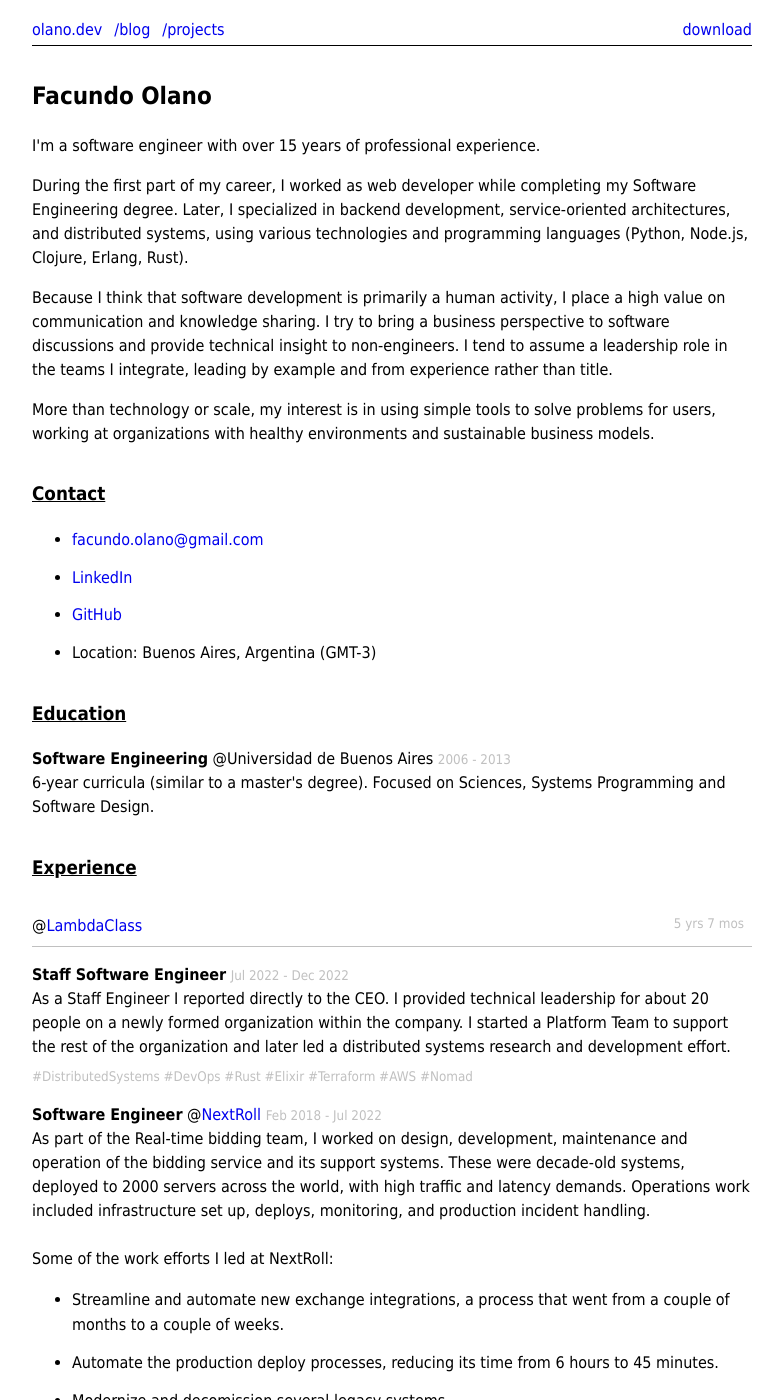
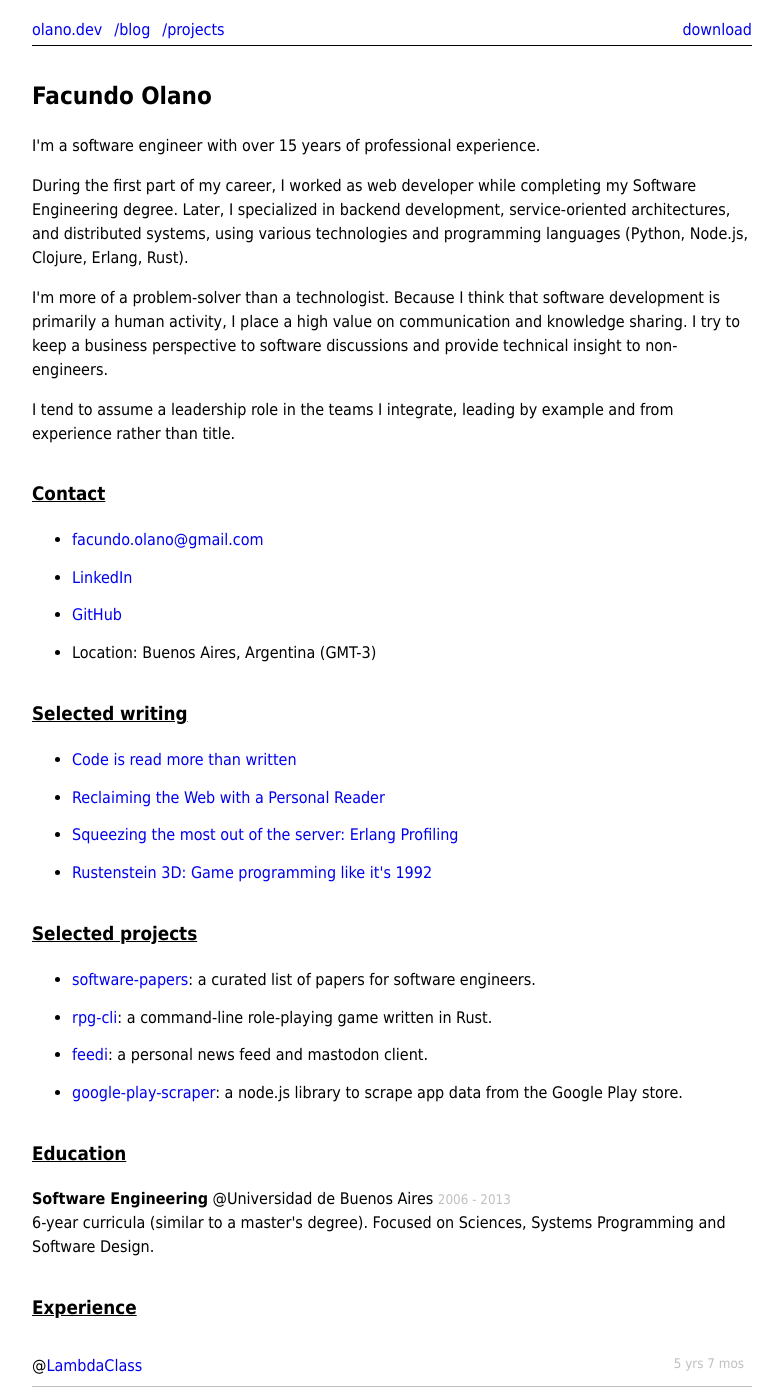
Before and after one commit to facundoolano/olano.dev, a Jekyll site: the page built from resume.html, in a window 1280 px wide and 1400 px high. Shown: the whole window, without its empty margins (248-1031 px from the left). Built offline with Jekyll 4.4.1, drawn with Linux system fonts in a browser that asks for light colours.

Commit message:
add writing and projects to resume

```diff
--- a/resume.html
+++ b/resume.html
@@ -8,17 +8,15 @@ head_title: Resume
     <p>I'm a software engineer with over 15 years of professional experience.</p>
 
     <p>
-    During the first part of my career, I worked as web developer while completing my Software Engineering degree.
-    Later, I specialized in backend development, service-oriented architectures, and distributed systems, using various technologies and programming languages (Python, Node.js, Clojure, Erlang, Rust).
-</p>
+        During the first part of my career, I worked as web developer while completing my Software Engineering degree.
+        Later, I specialized in backend development, service-oriented architectures, and distributed systems, using various technologies and programming languages (Python, Node.js, Clojure, Erlang, Rust).
+    </p>
 
-<p>
-Because I think that software development is primarily a human activity, I place a high value on communication and knowledge sharing. I try to bring a business perspective to software discussions and provide technical insight to non-engineers. I tend to assume a leadership role in the teams I integrate, leading by example and from experience rather than title.
-</p>
-
-<p>
-    More than technology or scale, my interest is in using simple tools to solve problems for users, working at organizations with healthy environments and sustainable business models.
-</p>
+    <p>
+        I'm more of a problem-solver than a technologist. Because I think that software development is primarily a human activity, I place a high value on communication and knowledge sharing.
+        I try to keep a business perspective to software discussions and provide technical insight to non-engineers.
+    </p>
+    <p>I tend to assume a leadership role in the teams I integrate, leading by example and from experience rather than title.</p>
 
 <h3>Contact</h3>
 
@@ -29,7 +27,23 @@ Because I think that software development is primarily a human activity, I place
     <li>Location: Buenos Aires, Argentina (GMT-3)</li>
 </ul>
 
-<h3> Education</h3>
+<h3>Selected writing</h3>
+<ul>
+    <li><a href="/2023-11-30-code-is-run-more-than-read">Code is read more than written</a></li>
+    <li><a href="/2023-12-12-reclaiming-the-web-with-a-personal-reader">Reclaiming the Web with a Personal Reader</a></li>
+    <li><a href="https://tech.nextroll.com/blog/dev/2020/04/07/erlang-profiling.html">Squeezing the most out of the server: Erlang Profiling</a></li>
+    <li><a href="https://tech.nextroll.com/blog/dev/2022/02/02/rustenstein.html">Rustenstein 3D: Game programming like it's 1992</a></li>
+</ul>
+
+<h3>Selected projects</h3>
+<ul>
+    <li><a href="https://github.com/facundoolano/software-papers">software-papers</a>: a curated list of papers for software engineers.</li>
+    <li><a href="https://github.com/facundoolano/rpg-cli">rpg-cli</a>: a command-line role-playing game written in Rust.</li>
+    <li><a href="https://github.com/facundoolano/feedi">feedi</a>: a personal news feed and mastodon client.</li>
+    <li><a href="https://github.com/facundoolano/google-play-scraper">google-play-scraper</a>: a node.js library to scrape app data from the Google Play store.</li>
+</ul>
+
+<h3>Education</h3>
 
 <b>Software Engineering</b> @Universidad de Buenos Aires
 <small><span class="date">2006 - 2013</span></small>
```
